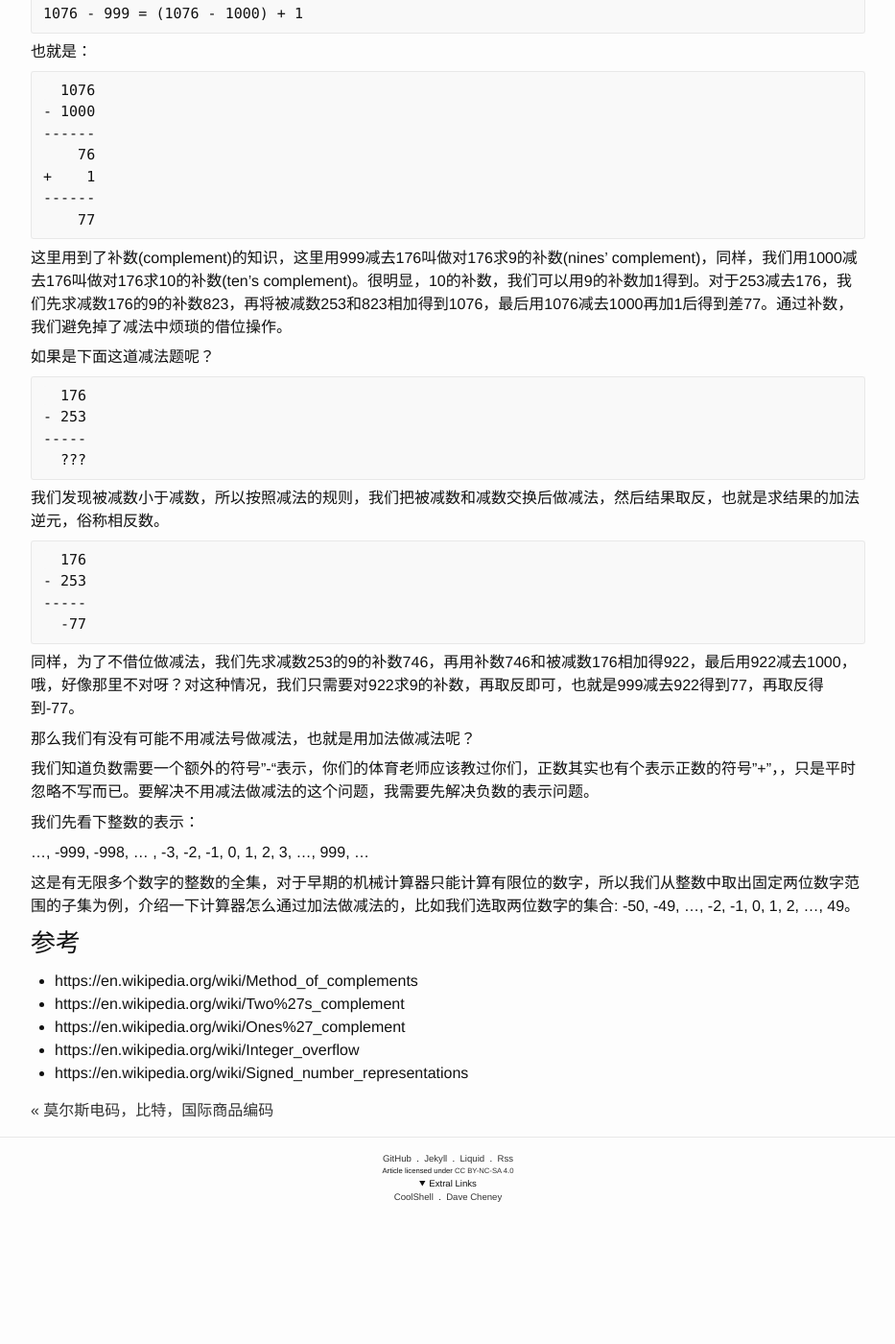
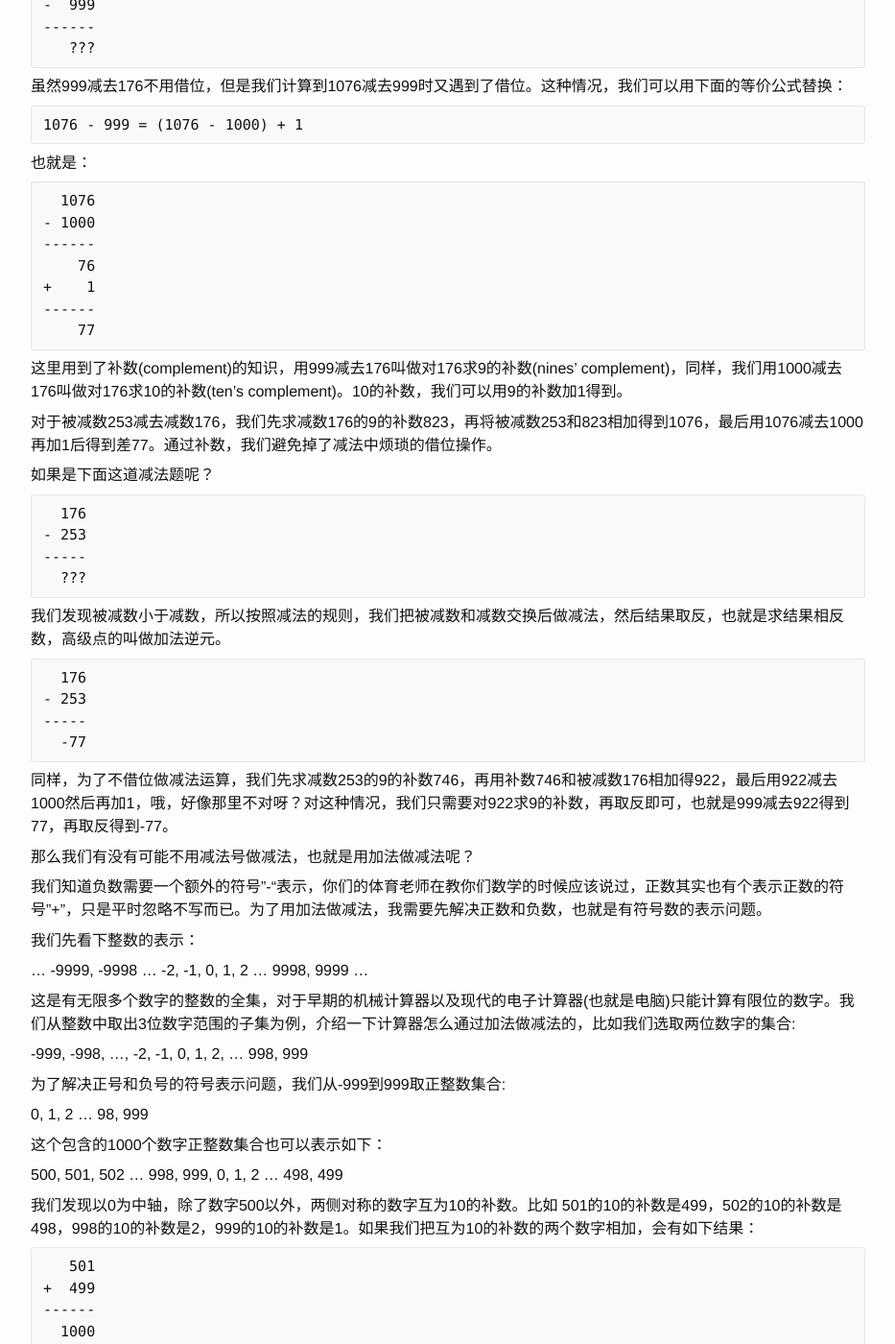
Before and after one commit to ousiax/ousiax.github.io, a Jekyll site: the page built from _posts/2019-04-02-subtraction-complement-signed-number.md, in a window 1280 px wide and 1400 px high, scrolled down 1619 px. Shown: the whole window at 96% size, without its empty margins (173-1106 px from the left). Built offline with Jekyll 4.4.1, drawn with Linux system fonts in a browser that asks for light colours; before the commit the page ends 2888 px from its top, so only the background shows below that; some of the changed text lies outside the part shown.

Commit message:
Update 2019-04-02-subtraction-complement-signed-number.md

````diff
--- a/_posts/2019-04-02-subtraction-complement-signed-number.md
+++ b/_posts/2019-04-02-subtraction-complement-signed-number.md
@@ -44,15 +44,22 @@
   0   7   7
 ```
 
-对于减法，我们先明确几个概念，以253减去176等于77为例，其中253我们称为被减数(minuend)，176是减数(subtrahend)，77是差(difference)。对于减法运算，被减数通常会遇到借位操作。如3减去6时，我们需要从被减数的5借1，并用13减去6，结果为7。此时被减数5被借1，所以我们要用4减去7，同样，我们要从2皆1，并用14减去7，结果为7。最后，因为2被借1，只剩下1，1减去1等于0。
+对于减法，我们先明确几个概念，以253减去176等于77为例，其中253我们称为被减数(minuend)，176是减数(subtrahend)，77是差(difference)。对于减法运算，被减数通常会遇到借位操作。如3减去6时，我们需要从被减数的5借1，并用13减去6，结果为7。此时被减数5被借1，所以我们要用4减去7，同样，我们要从2皆1，并用14减去7，结果为7。最后，因为2被借1，只剩下1，1减去1等于0，结果为77。
+
+```
+  被减数
+—  减数
+--------
+     差
+```
 
 那么我们该怎样避免烦琐的借位呢？借位是因为被减数的数字小于减数的数字，所以要避免借位，我们就要规避这种情况。对于253减去176，其实我们可以用下面的公式进行等价替换：
 
 ```
-253 - 176 = [(999 - 176) + 253] - 999
+253 - 176 = 999 - 176 + 253 - 999
 ```
 
-也就是有下面的算法：
+也就是有下面的不借位的减法运算：
 
 ```
   999
@@ -93,7 +100,9 @@
     77
 ```
 
-这里用到了补数(complement)的知识，这里用999减去176叫做对176求9的补数(nines' complement)，同样，我们用1000减去176叫做对176求10的补数(ten's complement)。很明显，10的补数，我们可以用9的补数加1得到。对于253减去176，我们先求减数176的9的补数823，再将被减数253和823相加得到1076，最后用1076减去1000再加1后得到差77。通过补数，我们避免掉了减法中烦琐的借位操作。
+这里用到了补数(complement)的知识，用999减去176叫做对176求9的补数(nines' complement)，同样，我们用1000减去176叫做对176求10的补数(ten's complement)。10的补数，我们可以用9的补数加1得到。
+
+对于被减数253减去减数176，我们先求减数176的9的补数823，再将被减数253和823相加得到1076，最后用1076减去1000再加1后得到差77。通过补数，我们避免掉了减法中烦琐的借位操作。
 
 如果是下面这道减法题呢？
 
@@ -104,7 +113,7 @@
   ???
 ```
 
-我们发现被减数小于减数，所以按照减法的规则，我们把被减数和减数交换后做减法，然后结果取反，也就是求结果的加法逆元，俗称相反数。
+我们发现被减数小于减数，所以按照减法的规则，我们把被减数和减数交换后做减法，然后结果取反，也就是求结果相反数，高级点的叫做加法逆元。
 
 ```
   176
@@ -113,18 +122,94 @@
   -77
 ```
 
-同样，为了不借位做减法，我们先求减数253的9的补数746，再用补数746和被减数176相加得922，最后用922减去1000，哦，好像那里不对呀？对这种情况，我们只需要对922求9的补数，再取反即可，也就是999减去922得到77，再取反得到-77。
+同样，为了不借位做减法运算，我们先求减数253的9的补数746，再用补数746和被减数176相加得922，最后用922减去1000然后再加1，哦，好像那里不对呀？对这种情况，我们只需要对922求9的补数，再取反即可，也就是999减去922得到77，再取反得到-77。
 
 那么我们有没有可能不用减法号做减法，也就是用加法做减法呢？
 
-我们知道负数需要一个额外的符号"-"表示，你们的体育老师应该教过你们，正数其实也有个表示正数的符号"+"，，只是平时忽略不写而已。要解决不用减法做减法的这个问题，我需要先解决负数的表示问题。
+我们知道负数需要一个额外的符号"-"表示，你们的体育老师在教你们数学的时候应该说过，正数其实也有个表示正数的符号"+"，只是平时忽略不写而已。为了用加法做减法，我需要先解决正数和负数，也就是有符号数的表示问题。
 
 我们先看下整数的表示：
 
-..., -999, -998, ... , -3, -2, -1, 0, 1, 2, 3, ..., 999, ...
+... -9999, -9998 ... -2, -1, 0, 1, 2 ... 9998, 9999 ...
 
+这是有无限多个数字的整数的全集，对于早期的机械计算器以及现代的电子计算器(也就是电脑)只能计算有限位的数字。我们从整数中取出3位数字范围的子集为例，介绍一下计算器怎么通过加法做减法的，比如我们选取两位数字的集合:
 
-这是有无限多个数字的整数的全集，对于早期的机械计算器只能计算有限位的数字，所以我们从整数中取出固定两位数字范围的子集为例，介绍一下计算器怎么通过加法做减法的，比如我们选取两位数字的集合: -50, -49, ..., -2, -1, 0, 1, 2,  ..., 49。
+-999, -998, ..., -2, -1, 0, 1, 2,  ... 998, 999
+
+为了解决正号和负号的符号表示问题，我们从-999到999取正整数集合:
+
+0, 1, 2 ... 98, 999
+
+这个包含的1000个数字正整数集合也可以表示如下：
+
+500, 501, 502 ... 998, 999, 0, 1, 2 ... 498, 499
+
+我们发现以0为中轴，除了数字500以外，两侧对称的数字互为10的补数。比如 501的10的补数是499，502的10的补数是498，998的10的补数是2，999的10的补数是1。如果我们把互为10的补数的两个数字相加，会有如下结果：
+
+```
+   501
++  499
+------
+  1000
+```
+
+```
+   502
++  498
+------
+  1000
+```
+
+```
+   998
++    2
+------
+  1000
+```
+
+```
+   999
++    1
+------
+  1000
+```
+
+因为我们的集合范围是3位正整数的集合，也可以说是我们的计算器只能表示3位长度的十进制数字，所以这些互补的数字的和的最高位的1无法表示，可以直接舍弃。从中我们可以看出，3位正整数范围内，我们可以用999表示1的加法逆元，即相反数，这也就是我们要的负数的表示，也就是5到9开头的数表示负数，1到4开头的数表示正数，如下所示：
+
+```
+-500, -499, -498, -497 ...  -3,  -2,  -1, 0, 1, 2, 3 ... 497, 498, 499
+ 500,  501,  502,  503 ... 997, 998, 999, 0, 1, 2, 3 ... 497, 298, 499
+```
+
+你的体育老师应该也教过你们，减去一个数等于加上这个数的负数。现在，我们再来看一下我们一开始提到的减法问题。
+
+```
+   253
+ - 176
+ -----
+   ???
+```
+
+我们可以求176的9的补数再加1，求176的10的补数如下：
+
+```
+  999
+- 176
+-----
+  823
++   1
+-----
+  824
+```
+
+我们再看下10的补数表示负数的被减数253减去减数176的减法的运算：
+
+```
+   253
++  824
+------
+  1077
+```
 
 ### 参考
 
````
